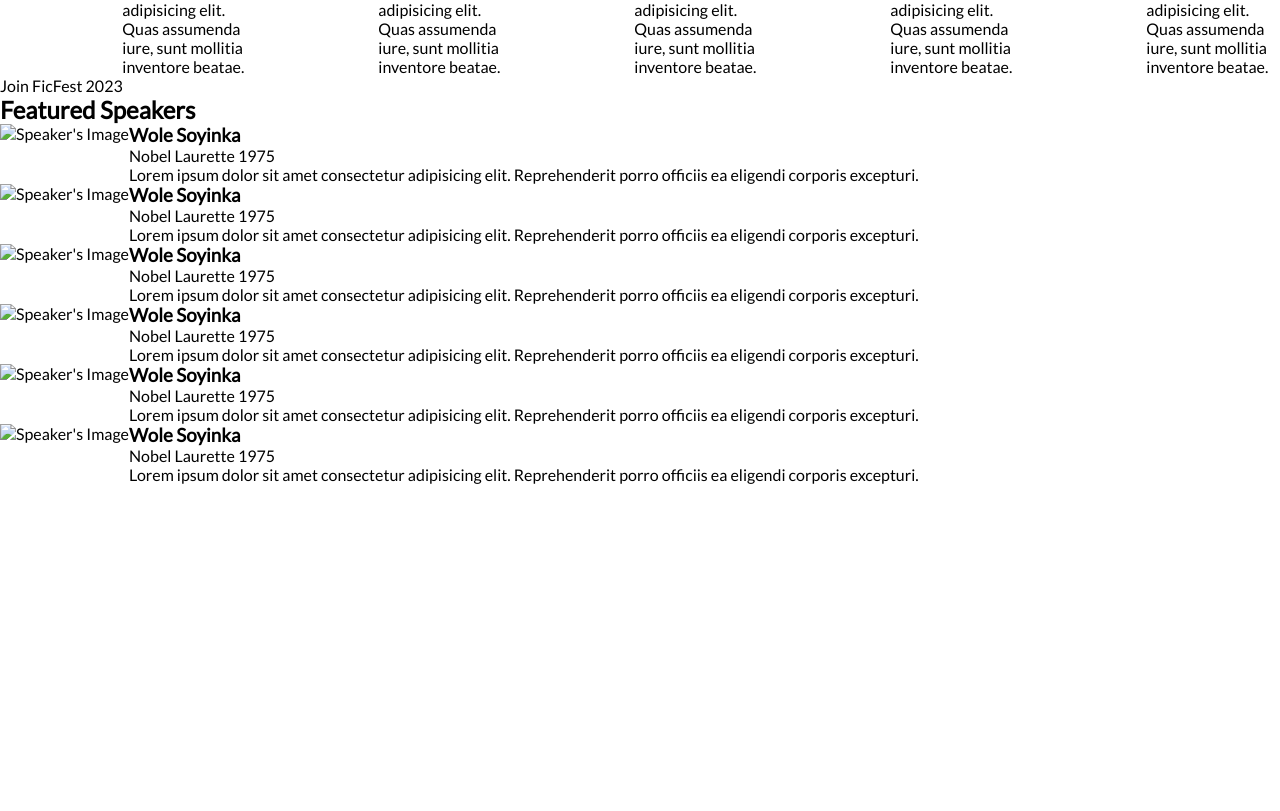
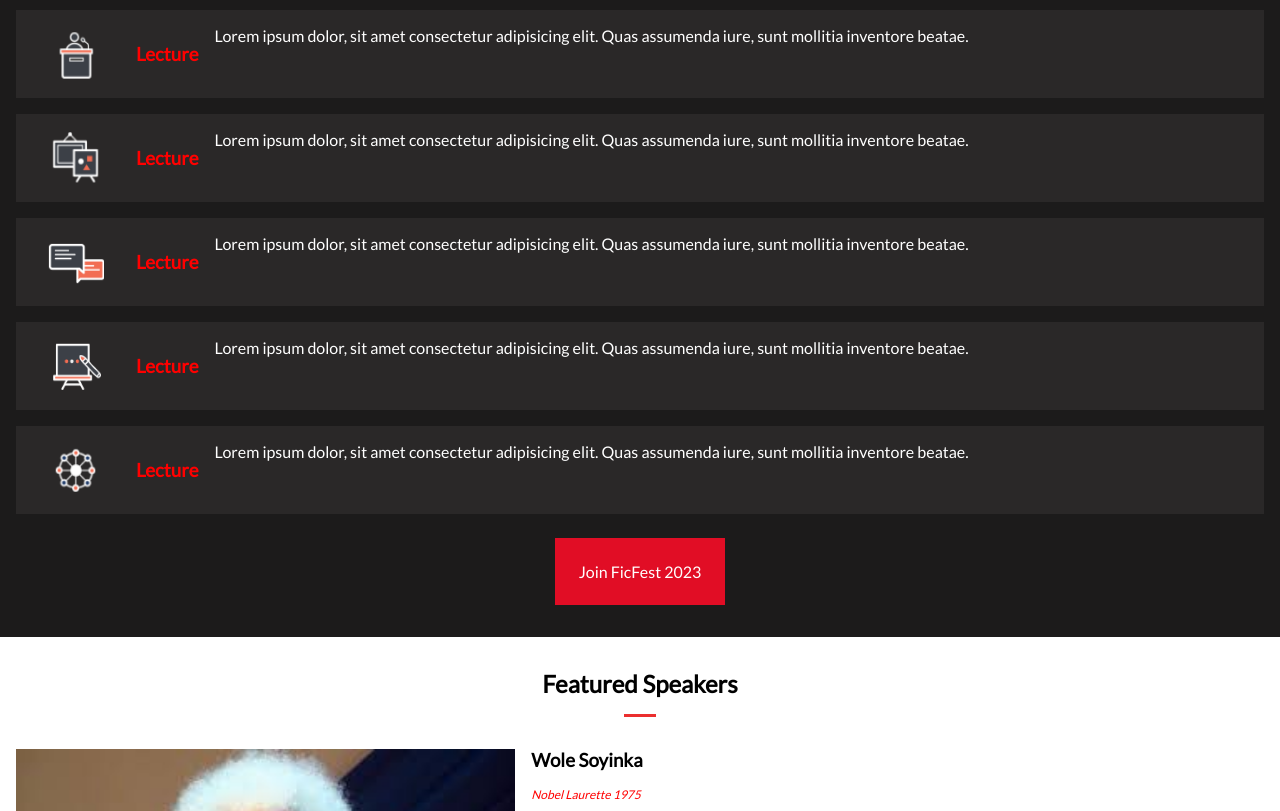
Before and after one commit to forLoop94/Conference_Page, a website: page index.html in a window 1280 px wide. Shown: the part 726-1537 px from the top of the page. Before the commit the page ends 1210 px from the top, so only its background shows below. Drawn offline with Linux system fonts and the light colour scheme.

Commit message:
Add images to feautured speakers and style section

```diff
--- a/index.html
+++ b/index.html
@@ -29,85 +29,92 @@
     </header>
     <section id="program-section" class="sub-section-black">
       <h2 class="section-header-white">Main Program</h2>
-      <div class="program-list flex">
+      <div class="middle-underline flex justify-center">
+        <div class="line"></div>
+      </div>
+      <div class="program-list flex flex-column">
         <div class="flex">
-          <img src="" alt="program 1 icon">
-          <h3 class="sub-section-header-white">Lecture</h3>
+          <img class="program-icons flex" src="images/program-icon-1.png" alt="program 1 icon">
+          <h3 class="sub-section-header-white flex align-center red-color">Lecture</h3>
           <p class="program-description">Lorem ipsum dolor, sit amet consectetur adipisicing elit. Quas assumenda iure, sunt mollitia inventore beatae.</p>
         </div>
         <div class="flex">
-          <img src="" alt="program 1 icon">
-          <h3 class="sub-section-header-white">Lecture</h3>
+          <img class="program-icons flex" src="images/program-icon-2.png" alt="program 1 icon">
+          <h3 class="sub-section-header-white flex align-center red-color">Lecture</h3>
           <p class="program-description">Lorem ipsum dolor, sit amet consectetur adipisicing elit. Quas assumenda iure, sunt mollitia inventore beatae.</p>
         </div>
         <div class="flex">
-          <img src="" alt="program 1 icon">
-          <h3 class="sub-section-header-white">Lecture</h3>
+          <img class="program-icons flex" src="images/program-icon-3.png" alt="program 1 icon">
+          <h3 class="sub-section-header-white flex align-center red-color">Lecture</h3>
           <p class="program-description">Lorem ipsum dolor, sit amet consectetur adipisicing elit. Quas assumenda iure, sunt mollitia inventore beatae.</p>
         </div>
         <div class="flex">
-          <img src="" alt="program 1 icon">
-          <h3 class="sub-section-header-white">Lecture</h3>
+          <img class="program-icons flex" src="images/program-icon-4.png" alt="program 1 icon">
+          <h3 class="sub-section-header-white flex align-center red-color">Lecture</h3>
           <p class="program-description">Lorem ipsum dolor, sit amet consectetur adipisicing elit. Quas assumenda iure, sunt mollitia inventore beatae.</p>
         </div>
         <div class="flex">
-          <img src="" alt="program 1 icon">
-          <h3 class="sub-section-header-white">Lecture</h3>
+          <img class="program-icons flex" src="images/program-icon-5.png" alt="program 1 icon">
+          <h3 class="sub-section-header-white flex align-center red-color">Lecture</h3>
           <p class="program-description">Lorem ipsum dolor, sit amet consectetur adipisicing elit. Quas assumenda iure, sunt mollitia inventore beatae.</p>
         </div>
       </div>
-      <div class="flex">
+      <div class="join-btn flex">
         <p>Join FicFest 2023</p>
       </div>
     </section>
     <section id="speakers-section" class="sub-section-white">
       <h2 class="section-header-black">Featured Speakers</h2>
+      <div class="middle-underline flex justify-center">
+        <div class="line"></div>
+      </div>
       <article class="cards flex">
-        <img src="" alt="Speaker's Image">
+        <img class="speaker-image" src="images/images.jpeg" alt="Speaker's Image">
         <div class="speaker-details">
           <h3 class="sub-section-header-black">Wole Soyinka</h3>
-          <div class="card-subtitle">Nobel Laurette 1975</div>
-          <p class="card-text">Lorem ipsum dolor sit amet consectetur adipisicing elit. Reprehenderit porro officiis ea eligendi corporis excepturi.</p>
+          <p class="sub-section-text-black red-color"><i>Nobel Laurette 1975</i></p>
+          <p class="sub-section-text-black">Lorem ipsum dolor sit amet consectetur adipisicing elit. Reprehenderit porro officiis ea eligendi corporis excepturi.</p>
         </div>
       </article>
       <article class="cards flex">
-        <img src="" alt="Speaker's Image">
+        <img class="speaker-image" src="images/chimamanda.jpeg" alt="Speaker's Image">
         <div class="speaker-details">
-          <h3 class="sub-section-header-black">Wole Soyinka</h3>
-          <div class="card-subtitle">Nobel Laurette 1975</div>
-          <p class="card-text">Lorem ipsum dolor sit amet consectetur adipisicing elit. Reprehenderit porro officiis ea eligendi corporis excepturi.</p>
+          <h3 class="sub-section-header-black">Chimamanda Ngozi Adichie</h3>
+          <p class="sub-section-text-black red-color"><i>Half 0f the Yellow sun, Purple Hibiscus</i></p>
+          <p class="sub-section-text-black">Lorem ipsum dolor sit amet consectetur adipisicing elit. Reprehenderit porro officiis ea eligendi corporis excepturi.</p>
         </div>
       </article>
       <article class="cards flex">
-        <img src="" alt="Speaker's Image">
+        <img class="speaker-image" src="images/Thiongo.jpeg" alt="Speaker's Image">
         <div class="speaker-details">
-          <h3 class="sub-section-header-black">Wole Soyinka</h3>
-          <div class="card-subtitle">Nobel Laurette 1975</div>
-          <p class="card-text">Lorem ipsum dolor sit amet consectetur adipisicing elit. Reprehenderit porro officiis ea eligendi corporis excepturi.</p>
+          <h3 class="sub-section-header-black">Ngũgĩ wa Thiong'o
+          </h3>
+          <p class="sub-section-text-black red-color"><i>Man Booker International Prize 2009</i></p>
+          <p class="sub-section-text-black">Lorem ipsum dolor sit amet consectetur adipisicing elit. Reprehenderit porro officiis ea eligendi corporis excepturi.</p>
         </div>
       </article>
       <article class="cards flex">
-        <img src="" alt="Speaker's Image">
+        <img class="speaker-image" src="images/Imbolo-Mbue.webp" alt="Speaker's Image">
         <div class="speaker-details">
-          <h3 class="sub-section-header-black">Wole Soyinka</h3>
-          <div class="card-subtitle">Nobel Laurette 1975</div>
-          <p class="card-text">Lorem ipsum dolor sit amet consectetur adipisicing elit. Reprehenderit porro officiis ea eligendi corporis excepturi.</p>
+          <h3 class="sub-section-header-black">Chika Unigwe</h3>
+          <p class="sub-section-text-black red-color"><i>Man Booker International Prize 2016</i></p>
+          <p class="sub-section-text-black">Lorem ipsum dolor sit amet consectetur adipisicing elit. Reprehenderit porro officiis ea eligendi corporis excepturi.</p>
         </div>
       </article>
       <article class="cards flex">
-        <img src="" alt="Speaker's Image">
+        <img class="speaker-image" src="images/mbue2.jpeg" alt="Speaker's Image">
         <div class="speaker-details">
-          <h3 class="sub-section-header-black">Wole Soyinka</h3>
-          <div class="card-subtitle">Nobel Laurette 1975</div>
-          <p class="card-text">Lorem ipsum dolor sit amet consectetur adipisicing elit. Reprehenderit porro officiis ea eligendi corporis excepturi.</p>
+          <h3 class="sub-section-header-black">Imbolo Mbue</h3>
+          <p class="sub-section-text-black red-color"><i>PEN/Faulkner Award for Fiction</i></p>
+          <p class="sub-section-text-black">Lorem ipsum dolor sit amet consectetur adipisicing elit. Reprehenderit porro officiis ea eligendi corporis excepturi.</p>
         </div>
       </article>
       <article class="cards flex">
-        <img src="" alt="Speaker's Image">
+        <img class="speaker-image" src="images/Amma-darko.jpeg" alt="Speaker's Image">
         <div class="speaker-details">
-          <h3 class="sub-section-header-black">Wole Soyinka</h3>
-          <div class="card-subtitle">Nobel Laurette 1975</div>
-          <p class="card-text">Lorem ipsum dolor sit amet consectetur adipisicing elit. Reprehenderit porro officiis ea eligendi corporis excepturi.</p>
+          <h3 class="sub-section-header-black">Amma Darko</h3>
+          <p class="sub-section-text-black red-color"><i>Nobel Laurette 1975</i></p>
+          <p class="sub-section-text-black">Lorem ipsum dolor sit amet consectetur adipisicing elit. Reprehenderit porro officiis ea eligendi corporis excepturi.</p>
         </div>
       </article>
     </section>
--- a/styles.css
+++ b/styles.css
@@ -52,3 +52,87 @@
   background-color: rgb(244, 244, 244);
   border: 2px solid white;
 }
+
+.sub-section-black {
+  background-color: rgb(28, 27, 27);
+  color: white;
+}
+
+ .sub-section-black, .sub-section-white{
+  padding: 1rem;
+}
+
+.section-header-white, .section-header-black {
+  text-align: center;
+  margin: 1rem 0rem;
+}
+
+.sub-section-text-black, sub-section-text-white {
+  margin-top: 1rem;
+  font-size: 12px;
+}
+
+.flex-column {
+  flex-direction: column;
+}
+
+.program-list div {
+  margin: 0.5rem 0rem;
+  background-color: rgb(42, 40, 40);
+  padding: 1rem;
+
+}
+
+.program-list img, h3, p {
+  margin: 0rem 1rem;
+}
+
+.program-icons {
+  width: 3.5rem;
+  height: 3.5rem;
+}
+
+.join-btn {
+  margin: 1rem 0rem;
+  justify-content: center;
+}
+
+.join-btn p {
+  background-color: rgba(236, 13, 39, 0.945);
+  padding: 1.5rem;
+}
+
+.line {
+  height: 0.2rem;
+  width: 2rem;
+  background-color: rgb(235, 47, 47);
+  margin: 0rem 0rem 0.5rem 0rem;
+}
+
+.justify-center {
+  justify-content: center;
+}
+
+.align-center {
+  align-items: center;
+}
+
+.speaker-image {
+  width: 40%;
+}
+
+.speaker-details {
+  margin: 0rem 1rem;
+}
+
+.speaker-details h3, div, p {
+  margin: 0rem;
+}
+
+#speakers-section article {
+  margin: 1.5rem 0rem;
+}
+
+.red-color {
+  color: red;
+}
```
Also changed, not shown: index2.html (+9 -3 lines), images/Amma-darko.jpeg (added), images/Chika-unigwe.webp (added), images/Chinua-achebe.jpeg (added), images/Imbolo-Mbue.webp (added), images/Ngugi-Wa-Thiong'o.jpeg (added), images/Thiongo.jpeg (added), images/Tomi-Adeyemi.webp (added), images/chimamanda.jpeg (added), images/chimamanda.webp (added), images/images.jpeg (added), images/mbue2.jpeg (added).
